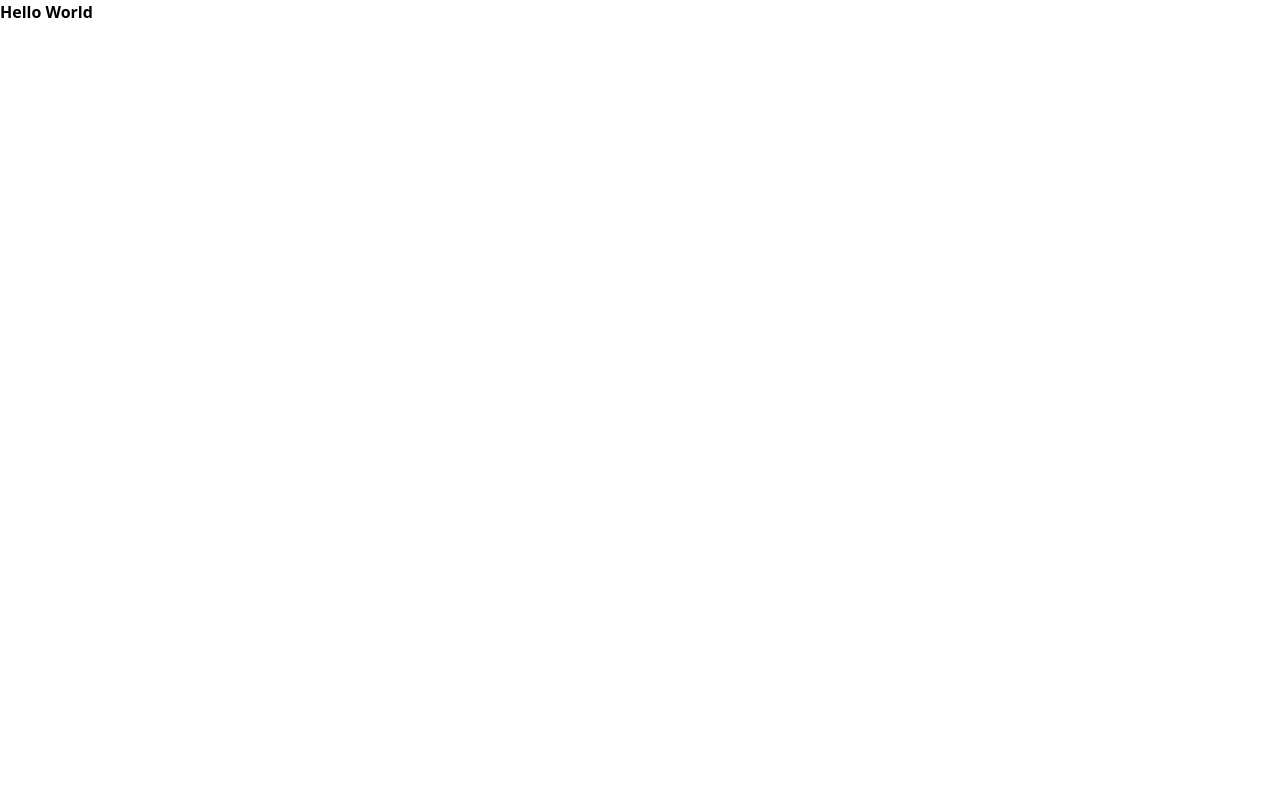
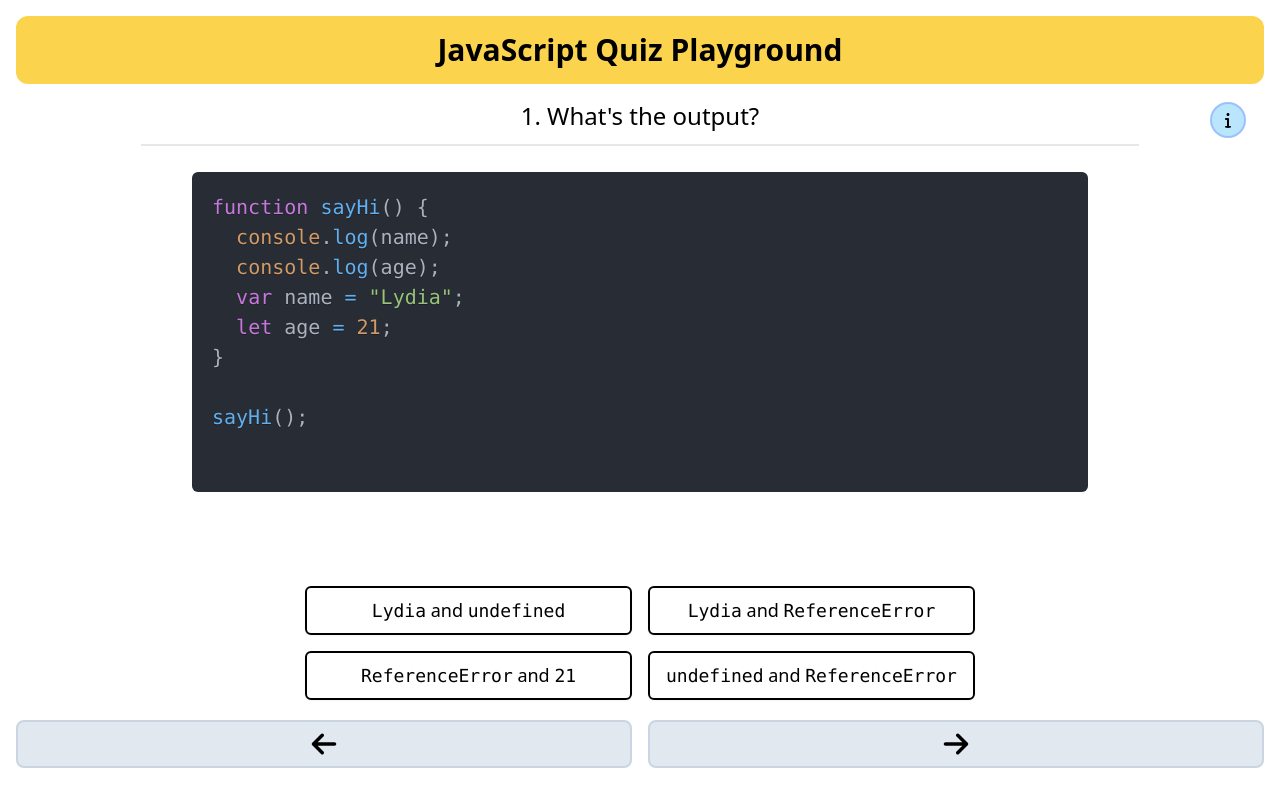
Before and after one commit to kedaroo/js-quiz-app, a React (Create React App) app: page / in a window 1280 px wide. Built offline with nearby package versions, Linux system fonts and the light colour scheme.

Commit message:
feat: questions page

```diff
--- a/src/App.js
+++ b/src/App.js
@@ -1,8 +1,12 @@
 import React, { useEffect, useState } from "react";
 import data from "./data.txt";
+import Question from "./components/Question";
+import RightArrowIcon from "./assets/icons/arrow-right-solid.svg";
+import LeftArrowIcon from "./assets/icons/arrow-left-solid.svg";
 
 function App() {
   const [questions, setQuestions] = useState([]);
+  const [questionIndex, setQuestionIndex] = useState(0);
 
   useEffect(() => {
     fetch(data)
@@ -10,7 +14,40 @@ function App() {
       .then((questions) => setQuestions(questions));
   }, []);
 
-  return <div className="font-bold">Hello World</div>;
+  const handleNext = () => {
+    setQuestionIndex((questionIndex + 1) % questions.length);
+  };
+
+  const handlePrevious = () => {
+    if (questionIndex === 0) {
+      setQuestionIndex(questions.length - 1);
+    } else {
+      setQuestionIndex(questionIndex - 1);
+    }
+  };
+
+  return (
+    <div className="container relative mx-auto flex h-screen flex-col p-4">
+      <header>JavaScript Quiz Playground</header>
+      <div className="flex h-full justify-between">
+        <button onClick={handlePrevious}>
+          <img src={LeftArrowIcon} className="nav-btn" />
+        </button>
+        {questions.length && <Question question={questions[questionIndex]} />}
+        <button onClick={handleNext}>
+          <img src={RightArrowIcon} className="nav-btn" />
+        </button>
+      </div>
+      <div className="mt-3 flex justify-between gap-4">
+        <button className="mb-4 flex-1" onClick={handlePrevious}>
+          <img src={LeftArrowIcon} className="mobile-nav-btn" />
+        </button>
+        <button className="mb-4 flex-1" onClick={handleNext}>
+          <img src={RightArrowIcon} className="mobile-nav-btn" />
+        </button>
+      </div>
+    </div>
+  );
 }
 
 export default App;
--- /dev/null
+++ b/src/components/Modal.jsx
@@ -0,0 +1,23 @@
+import React from "react";
+import PropTypes from "prop-types";
+import ReactMarkdown from "react-markdown";
+
+export default function Modal({ handleModal, explanation }) {
+  return (
+    <div className="absolute inset-0 mx-4 rounded-xl bg-slate-200 p-4">
+      <div className="relative flex h-full flex-col justify-between overflow-auto ">
+        <ReactMarkdown className="text-xl leading-8">
+          {explanation}
+        </ReactMarkdown>
+        <button className="mx-auto block" onClick={handleModal}>
+          Close
+        </button>
+      </div>
+    </div>
+  );
+}
+
+Modal.propTypes = {
+  handleModal: PropTypes.func.isRequired,
+  explanation: PropTypes.string.isRequired,
+};
--- /dev/null
+++ b/src/components/Option.jsx
@@ -0,0 +1,24 @@
+import React, { useState } from "react";
+import PropTypes from "prop-types";
+import ReactMarkdown from "react-markdown";
+
+export default function Option({ option }) {
+  const [isCorrect, setIsCorrect] = useState("");
+
+  const handleClick = () => {
+    option.correct ? setIsCorrect("bg-green-400") : setIsCorrect("bg-red-400");
+  };
+
+  return (
+    <button
+      className={`option ${isCorrect}`}
+      onClick={handleClick}
+    >
+      <ReactMarkdown>{option.text}</ReactMarkdown>
+    </button>
+  );
+}
+
+Option.propTypes = {
+  option: PropTypes.object.isRequired,
+};
--- /dev/null
+++ b/src/components/Question.jsx
@@ -0,0 +1,70 @@
+import React, { useState } from "react";
+import PropTypes from "prop-types";
+import ReactMarkdown from "react-markdown";
+import { PrismLight as SyntaxHighlighter } from "react-syntax-highlighter";
+import javascript from "react-syntax-highlighter/dist/esm/languages/prism/javascript";
+import { oneDark } from "react-syntax-highlighter/dist/esm/styles/prism";
+import Option from "./Option";
+import Modal from "./Modal";
+import InfoIcon from "../assets/icons/info-solid.svg";
+
+SyntaxHighlighter.registerLanguage("javascript", javascript);
+
+export default function Question({ question }) {
+  const [showModal, setShowModal] = useState(false);
+  const MarkdownComponents = {
+    code({ className, ...props }) {
+      const match = /language-(\w+)/.exec(className || "");
+
+      return match ? (
+        <SyntaxHighlighter
+          style={oneDark}
+          language={match[1]}
+          PreTag="div"
+          className="codeStyle h-80 w-[90vw] md:w-[70vw] md:text-xl"
+          wrapLines={false}
+          useInlineStyles={true}
+          {...props}
+        />
+      ) : (
+        <code className={className} {...props} />
+      );
+    },
+  };
+
+  const handleModal = () => {
+    setShowModal(!showModal);
+  };
+
+  return (
+    <div className="relative flex flex-1 flex-col items-center">
+      <button
+        onClick={handleModal}
+        className="absolute right-1 top-1 md:right-5"
+      >
+        <img
+          src={InfoIcon}
+          className=" h-8 w-8 rounded-full bg-sky-200 p-2 ring-2 transition-all hover:-translate-y-1 hover:scale-105 hover:bg-sky-300 hover:shadow-lg"
+        />
+      </button>
+      <h2 className="mb-4 border-b-2 pb-3 text-center text-xl md:w-4/5 md:text-2xl ">
+        {question.title}
+      </h2>
+      <ReactMarkdown components={MarkdownComponents}>
+        {question.snippet}
+      </ReactMarkdown>
+      <div className="mt-auto grid grid-cols-1 md:grid-cols-2">
+        {question.options.map((option) => (
+          <Option key={Math.random()} option={option} />
+        ))}
+      </div>
+      {showModal && (
+        <Modal explanation={question.explanation} handleModal={handleModal} />
+      )}
+    </div>
+  );
+}
+
+Question.propTypes = {
+  question: PropTypes.object.isRequired,
+};
--- a/src/index.css
+++ b/src/index.css
@@ -1,3 +1,23 @@
 @tailwind base;
 @tailwind components;
 @tailwind utilities;
+
+@layer base {
+  header {
+    @apply mb-4 rounded-xl bg-amber-300 py-4 text-center text-xl font-bold md:text-3xl;
+  }
+}
+
+@layer components {
+  .nav-btn {
+    @apply hidden w-20 rounded-full border-2 border-slate-300 bg-slate-200 p-6 transition-all hover:bg-slate-300 hover:shadow-lg;
+  }
+
+  .mobile-nav-btn {
+    @apply h-12 w-full rounded-lg border-2 border-slate-300 bg-slate-200 p-2 transition-all hover:bg-slate-300 hover:shadow-lg;
+  }
+
+  .option {
+    @apply m-2 rounded-md border-2 border-black p-2 px-4 text-lg shadow-sm transition-all hover:-translate-y-1 hover:scale-105 hover:shadow-lg;
+  }
+}
```
Also changed, not shown: tailwind.config.js (line endings or trailing spaces).
